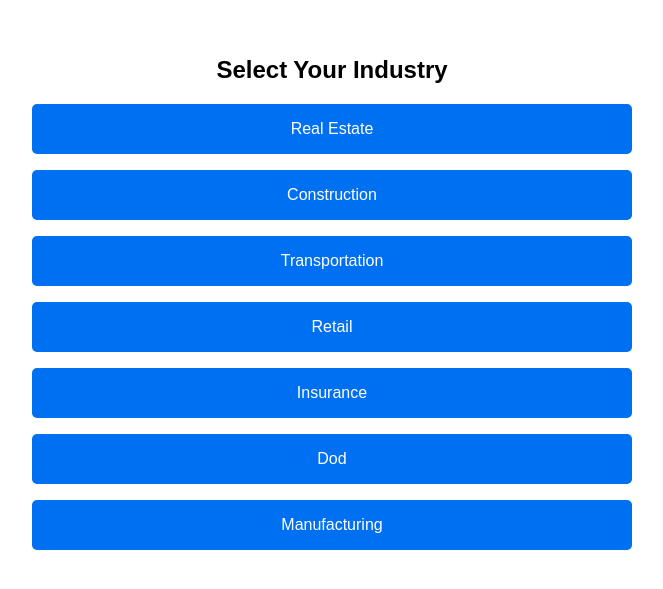
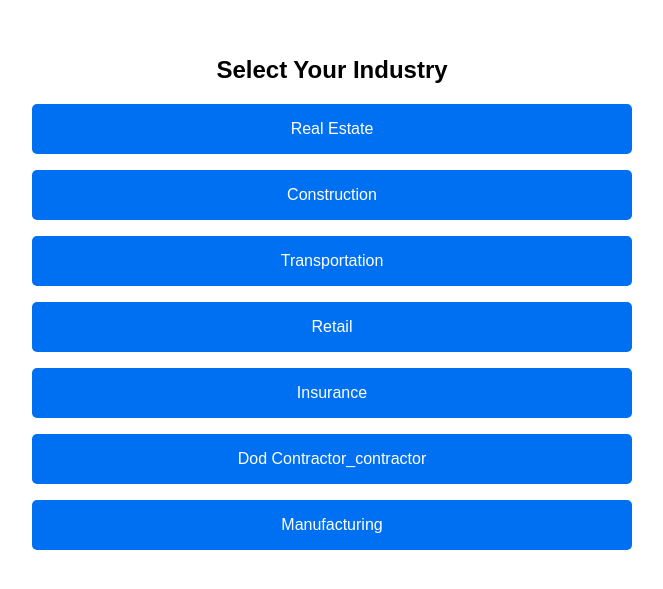
Before and after one commit to 808donm/friction-finder-webapp, a Next.js app: page /intake in a window 1280 px wide. Shown: the part 131-720 px from the top of the page, without its empty margins (308-971 px from the left). Built offline with nearby package versions, Linux system fonts and the light colour scheme.

Commit message:
Add files via upload

```diff
--- a/pages/intake.js
+++ b/pages/intake.js
@@ -159,7 +159,7 @@ const questionSets = {
       "Where do support staff feel overloaded?"
     ]
   },
-  "dod": {
+  "dod_contractor_contractor": {
     "sales": [
       "How do you track pipeline by NAICS code or vehicle?",
       "Is proposal follow-up automated?",
```
